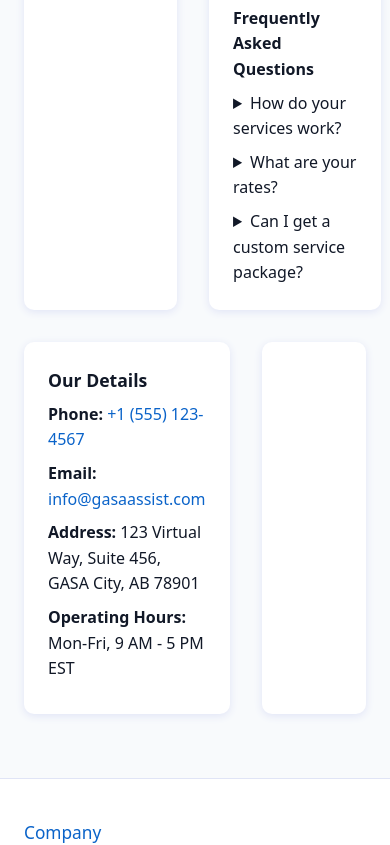
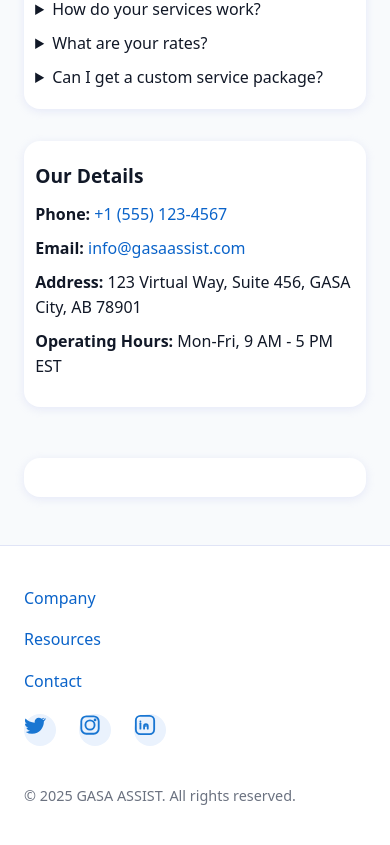
Before and after one commit to JohnLeeAeolus/GASA-ASSIST, a React (Vite) app: page /contact in a window 390 px wide. Shown: the part 1000-1845 px from the top of the page. Built offline with nearby package versions, Linux system fonts and the light colour scheme.

Commit message:
feat: Improve mobile layout and navigation in Header and App styles for better responsiveness

```diff
--- a/src/App.css
+++ b/src/App.css
@@ -1,3 +1,202 @@
+/* Extra mobile fixes for clean stacking and spacing */
+@media (max-width: 700px) {
+  .about-hero-inner, .about-main, .team-grid, .services-hero-inner, .services-grid, .contact-main, .contact-details {
+    flex-direction: column !important;
+    display: flex !important;
+    gap: 1.2rem !important;
+    align-items: stretch !important;
+    width: 100% !important;
+    margin: 0 !important;
+  }
+  .about-hero-inner > *, .services-hero-inner > *, .about-main > section, .team-grid > *, .services-grid > *, .contact-main > *, .contact-details > * {
+    width: 100% !important;
+    min-width: 0 !important;
+    max-width: 100% !important;
+    box-sizing: border-box !important;
+  }
+  .team-grid {
+    grid-template-columns: 1fr !important;
+  }
+  .team-card, .service-card, .testimonial, .why, .testimonials, .cta, .about-hero, .services-hero, .contact-main > *, .contact-details > * {
+    padding: 1.2rem 0.7rem !important;
+    border-radius: 1rem !important;
+    margin: 1rem 0 !important;
+    box-shadow: 0 2px 8px #e0e4f6cc !important;
+    background: #fff !important;
+  }
+  .about-hero-inner img, .services-hero-inner img, .hero-oa-img, .why-media img {
+    max-width: 100% !important;
+    width: 100% !important;
+    margin: 0 auto !important;
+    display: block !important;
+  }
+  h1, h2, h3, h4 {
+    font-size: 1.2rem !important;
+    margin-bottom: 0.7rem !important;
+    word-break: break-word !important;
+  }
+  .section-title, .hero-oa-copy h1, .cta-inner h2 {
+    font-size: 1.4rem !important;
+    word-break: break-word !important;
+  }
+  .hero-oa-copy .subtitle, .cta-inner p, .about-hero-inner p, .about-main p, .service-card p, .testimonial .quote, .why-text p {
+    font-size: 1rem !important;
+    word-break: break-word !important;
+  }
+  .btn, .btn.primary, .btn.oa-yellow {
+    width: 100% !important;
+    font-size: 1rem !important;
+    padding: 0.8rem 0 !important;
+    border-radius: 8px !important;
+  }
+  .actions {
+    flex-direction: column !important;
+    gap: 0.7rem !important;
+    width: 100% !important;
+  }
+  .main-nav, .footer-nav {
+    flex-direction: column !important;
+    gap: 1rem !important;
+    align-items: flex-start !important;
+    width: 100% !important;
+  }
+  .footer-inner {
+    gap: 1.2rem !important;
+  }
+  .footer-nav a {
+    font-size: 1rem !important;
+  }
+  .tiny {
+    font-size: 0.9rem !important;
+  }
+  .socials {
+    gap: 0.7rem !important;
+    justify-content: flex-start !important;
+  }
+  .socials a {
+    width: 32px !important;
+    height: 32px !important;
+    font-size: 1.1rem !important;
+  }
+}
+/* Enhanced mobile layout for a clean, modern look */
+@media (max-width: 700px) {
+  body, html {
+    background: #f8fafc;
+  }
+  .container, .footer-inner, .header-inner {
+    padding-left: 0.7rem;
+    padding-right: 0.7rem;
+    max-width: 100vw;
+  }
+  .site-header {
+    min-height: 56px;
+    box-shadow: 0 2px 12px #e0e4f6cc;
+    padding: 0.5rem 0;
+  }
+  .header-inner {
+    flex-direction: row;
+    gap: 0.5rem;
+    padding: 0 0.7rem;
+  }
+  .main-nav, .footer-nav {
+    flex-direction: column;
+    gap: 1rem;
+    align-items: flex-start;
+    width: 100%;
+  }
+  .site-header, .site-footer {
+    padding-left: 0;
+    padding-right: 0;
+  }
+  .hero-oa-inner, .services-grid, .why-row, .footer-inner, .about-hero-inner, .team-grid, .contact-main, .contact-details {
+    flex-direction: column !important;
+    gap: 1.2rem !important;
+    align-items: stretch !important;
+    display: flex !important;
+  }
+  .about-hero-inner img, .services-hero-inner img, .hero-oa-img, .why-media img {
+    max-width: 100% !important;
+    width: 100% !important;
+    margin: 0 auto;
+    display: block;
+  }
+  .about-main, .services-grid, .team-grid {
+    gap: 1.2rem !important;
+    margin-top: 1.2rem !important;
+  }
+  .team-card, .service-card, .testimonial, .why, .testimonials, .cta, .about-hero, .services-hero, .contact-main > *, .contact-details > * {
+    padding: 1.2rem 0.7rem !important;
+    border-radius: 1rem !important;
+    margin: 1rem 0 !important;
+    box-shadow: 0 2px 8px #e0e4f6cc !important;
+    background: #fff !important;
+  }
+  .cta {
+    padding: 2rem 0.7rem !important;
+  }
+  .btn, .btn.primary, .btn.oa-yellow {
+    width: 100%;
+    font-size: 1rem;
+    padding: 0.8rem 0;
+    border-radius: 8px;
+  }
+  .socials {
+    gap: 0.7rem !important;
+    justify-content: flex-start !important;
+  }
+  .socials a {
+    width: 32px;
+    height: 32px;
+    font-size: 1.1rem;
+  }
+  .footer-nav a {
+    font-size: 1rem;
+  }
+  .tiny {
+    font-size: 0.9rem;
+  }
+  h1, h2, h3, h4 {
+    font-size: 1.2rem !important;
+    margin-bottom: 0.7rem !important;
+  }
+  .section-title, .hero-oa-copy h1, .cta-inner h2 {
+    font-size: 1.4rem !important;
+  }
+  .hero-oa-copy .subtitle, .cta-inner p, .about-hero-inner p, .about-main p, .service-card p, .testimonial .quote, .why-text p {
+    font-size: 1rem !important;
+  }
+  .actions {
+    flex-direction: column;
+    gap: 0.7rem;
+  }
+  .about-main, .contact-main, .contact-details {
+    flex-direction: column !important;
+    gap: 1.2rem !important;
+  }
+  .about-main section, .contact-main > *, .contact-details > * {
+    width: 100% !important;
+    min-width: 0 !important;
+  }
+  .team-grid {
+    grid-template-columns: 1fr !important;
+  }
+  .faq-section {
+    padding: 1.2rem 0.7rem !important;
+  }
+  /* Mobile nav overlay improvements */
+  .nav-group.open {
+    border-radius: 0 0 16px 16px;
+    box-shadow: 0 8px 32px #1976d230;
+    background: #fff;
+    padding: 1.2rem 1rem 1.5rem 1rem !important;
+    margin-top: 0.2rem;
+  }
+  .nav-group.open .btn.small {
+    width: 100%;
+    margin-left: 0 !important;
+  }
+}
 /* Responsive global styles for mobile */
 @media (max-width: 700px) {
   .container, .footer-inner, .header-inner {
```
